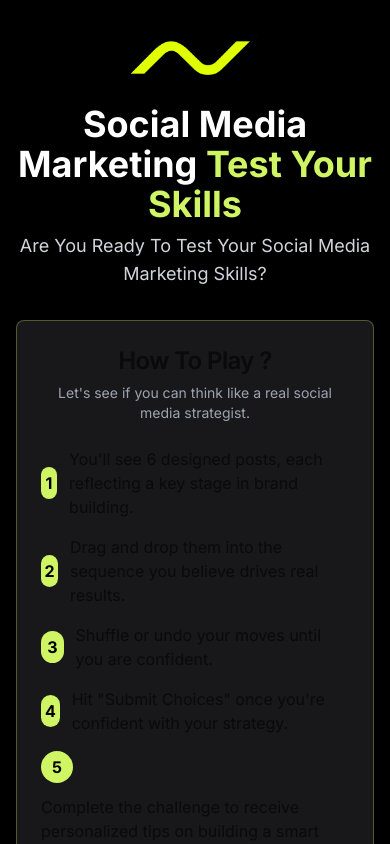
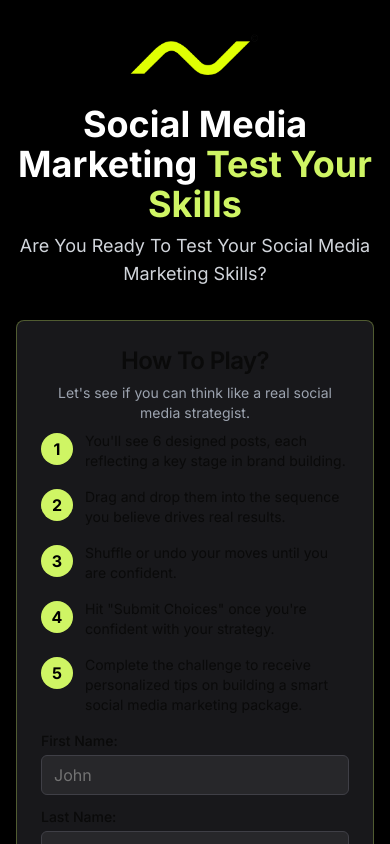
Before and after one commit to HaseeburRehma/lead-magnet, a Next.js app: page / in a window 390 px wide. Shown: the top 844 px of the page. Built offline with nearby package versions, Linux system fonts and the light colour scheme.

Commit message:
redesign layout

```diff
--- a/components/game-intro.tsx
+++ b/components/game-intro.tsx
@@ -1,27 +1,11 @@
 "use client"
-declare global {
-  interface Window {
-    grecaptcha: {
-      render: (...args: any[]) => any
-      getResponse: (...args: any[]) => any
-      reset: (...args: any[]) => any
-      ready: (cb: () => void) => void
-      execute?: (siteKey: string, options: { action: string }) => Promise<string>
-    }
-  }
-}
 
 import type React from "react"
-import { useState, useRef, useEffect } from "react"
+import { useState, useRef } from "react"
 import { Button } from "@/components/ui/button"
 import { Input } from "@/components/ui/input"
 import { Card, CardContent, CardDescription, CardFooter, CardHeader, CardTitle } from "@/components/ui/card"
-import dynamic from "next/dynamic"
-
-// Dynamically import the ReCAPTCHA component — no SSR
-const ReCAPTCHA = dynamic(() => import("react-google-recaptcha"), {
-  ssr: false,
-})
+import ReCAPTCHA from "react-google-recaptcha"
 
 interface GameIntroProps {
   onStart: (firstName: string, lastName: string, email: string, company: string) => void
@@ -34,50 +18,15 @@ export default function GameIntro({ onStart }: GameIntroProps) {
   const [company, setCompany] = useState("")
   const [errors, setErrors] = useState({ firstName: "", lastName: "", email: "", company: "", recaptcha: "" })
   const [isSubmitting, setIsSubmitting] = useState(false)
-  const [recaptchaValue, setRecaptchaValue] = useState<string | null>(null)
-  const [recaptchaLoaded, setRecaptchaLoaded] = useState(false)
-  const isRecaptchaDisabled = true // set to false in production
+  const [recaptchaLoaded, setRecaptchaLoaded] = useState(true)
+  const recaptchaRef = useRef<ReCAPTCHA>(null)
 
-  const recaptchaRef = useRef< ReCAPTCHA>(null)
-
-  // Check if reCAPTCHA script is loaded
-  useEffect(() => {
-    const checkRecaptchaLoaded = () => {
-      if (window.grecaptcha) {
-        setRecaptchaLoaded(true)
-      } else {
-        setTimeout(checkRecaptchaLoaded, 100)
-      }
-    }
-
-    checkRecaptchaLoaded()
-
-    // Ensure reCAPTCHA script is loaded
-    if (!document.querySelector('script[src*="recaptcha"]')) {
-      const script = document.createElement("script")
-      script.src = "https://www.google.com/recaptcha/api.js"
-      script.async = true
-      script.defer = true
-      document.head.appendChild(script)
-    }
-  }, [])
-
-  const validateEmail = (email: string) => {
-    const re =
-      /^(([^<>()[\]\\.,;:\s@"]+(\.[^<>()[\]\\.,;:\s@"]+)*)|(".+"))@((\[[0-9]{1,3}\.[0-9]{1,3}\.[0-9]{1,3}\.[0-9]{1,3}\])|(([a-zA-Z\-0-9]+\.)+[a-zA-Z]{2,}))$/
-    return re.test(String(email).toLowerCase())
+  const handleRecaptchaChange = () => {
+    setErrors((prev) => ({ ...prev, recaptcha: "" }))
   }
 
-  const handleRecaptchaChange = (value: string | null) => {
-    setRecaptchaValue(value)
-    if (value) {
-      setErrors((prev) => ({ ...prev, recaptcha: "" }))
-    }
-  }
-
-  const handleSubmit = async (e: React.FormEvent) => {
+  const handleSubmit = (e: React.FormEvent) => {
     e.preventDefault()
-    setIsSubmitting(true)
 
     const newErrors = { firstName: "", lastName: "", email: "", company: "", recaptcha: "" }
     let hasError = false
@@ -95,7 +44,7 @@ export default function GameIntro({ onStart }: GameIntroProps) {
     if (!email.trim()) {
       newErrors.email = "Please enter your email"
       hasError = true
-    } else if (!validateEmail(email)) {
+    } else if (!/^[^\s@]+@[^\s@]+\.[^\s@]+$/.test(email)) {
       newErrors.email = "Please enter a valid email"
       hasError = true
     }
@@ -105,70 +54,69 @@ export default function GameIntro({ onStart }: GameIntroProps) {
       hasError = true
     }
 
-    if (!recaptchaValue && !isRecaptchaDisabled) {
-      newErrors.recaptcha = "Please complete the reCAPTCHA"
-      hasError = true
-    }
+    // Uncomment for production use
+     const recaptchaValue = recaptchaRef.current?.getValue()
+     if (!recaptchaValue) {
+       newErrors.recaptcha = "Please complete the reCAPTCHA"
+       hasError = true
+     }
 
     setErrors(newErrors)
 
     if (!hasError) {
-      try {
-        // Start the game directly without sending form data to API
-        // We'll only send data when the game is completed
-        onStart(firstName, lastName, email, company)
-      } catch (error) {
-        console.error("Error starting game:", error)
-        setErrors((prev) => ({
-          ...prev,
-          email: error instanceof Error ? error.message : "Failed to start game",
-        }))
-        setIsSubmitting(false)
-      }
-    } else {
-      setIsSubmitting(false)
+      setIsSubmitting(true)
+      onStart(firstName, lastName, email, company)
     }
   }
 
   return (
     <Card className="bg-zinc-900 border-[#cff564]/30 max-w-2xl mx-auto">
-      <CardHeader>
-        <CardTitle className="text-2xl text-center">How To Play ?</CardTitle>
-        <CardDescription className="text-center text-gray-400">
+      <CardHeader className="text-center pb-2">
+        <CardTitle className="text-2xl md:text-3xl">How To Play?</CardTitle>
+        <CardDescription className="text-gray-400">
           Let's see if you can think like a real social media strategist.
         </CardDescription>
       </CardHeader>
       <CardContent className="space-y-4">
         <div className="grid gap-4">
-          <div className="flex items-center gap-3">
-            <div className="bg-[#cff564] text-black w-8 h-8 rounded-full flex items-center justify-center font-bold">
+          {/* Mobile-optimized steps with better spacing and alignment */}
+          <div className="flex flex-start gap-3">
+            <div className="bg-[#cff564] text-black w-8 h-8 rounded-full flex items-center justify-center font-bold shrink-0 mt-0.5">
               1
             </div>
-            <p>You'll see 6 designed posts, each reflecting a key stage in brand building.</p>
+            <p className="text-sm md:text-base">
+              You'll see 6 designed posts, each reflecting a key stage in brand building.
+            </p>
           </div>
-          <div className="flex items-center gap-3">
-            <div className="bg-[#cff564] text-black w-8 h-8 rounded-full flex items-center justify-center font-bold">
+
+          <div className="flex flex-start gap-3">
+            <div className="bg-[#cff564] text-black w-8 h-8 rounded-full flex items-center justify-center font-bold shrink-0 mt-0.5">
               2
             </div>
-            <p>Drag and drop them into the sequence you believe drives real results.</p>
+            <p className="text-sm md:text-base">
+              Drag and drop them into the sequence you believe drives real results.
+            </p>
           </div>
-          <div className="flex items-center gap-3">
-            <div className="bg-[#cff564] text-black w-8 h-8 rounded-full flex items-center justify-center font-bold">
+
+          <div className="flex flex-start gap-3">
+            <div className="bg-[#cff564] text-black w-8 h-8 rounded-full flex items-center justify-center font-bold shrink-0 mt-0.5">
               3
             </div>
-            <p>Shuffle or undo your moves until you are confident.</p>
+            <p className="text-sm md:text-base">Shuffle or undo your moves until you are confident.</p>
           </div>
-          <div className="flex items-center gap-3">
-            <div className="bg-[#cff564] text-black w-8 h-8 rounded-full flex items-center justify-center font-bold">
+
+          <div className="flex flex-start gap-3">
+            <div className="bg-[#cff564] text-black w-8 h-8 rounded-full flex items-center justify-center font-bold shrink-0 mt-0.5">
               4
             </div>
-            <p>Hit "Submit Choices" once you're confident with your strategy.</p>
+            <p className="text-sm md:text-base">Hit "Submit Choices" once you're confident with your strategy.</p>
           </div>
-          <div className="flex items-center gap-3 flex-wrap md:flex-nowrap">
-            <div className="bg-[#cff564] text-black w-8 h-8 rounded-full flex items-center justify-center font-bold shrink-0">
+
+          <div className="flex flex-start gap-3">
+            <div className="bg-[#cff564] text-black w-8 h-8 rounded-full flex items-center justify-center font-bold shrink-0 mt-0.5">
               5
             </div>
-            <p>
+            <p className="text-sm md:text-base">
               Complete the challenge to receive personalized tips on building a smart social media marketing package.
             </p>
           </div>
@@ -258,10 +206,10 @@ export default function GameIntro({ onStart }: GameIntroProps) {
       <CardFooter>
         <Button
           onClick={handleSubmit}
-          className="w-full bg-[#cff564] hover:bg-[#a8e600] text-black font-bold"
+          className="w-full bg-[#cff564] hover:bg-[#b8e64b] text-black font-bold"
           disabled={isSubmitting}
         >
-          {isSubmitting ? "Submitting..." : "Start Challenge"}
+          {isSubmitting ? "Loading..." : "Start Challenge"}
         </Button>
       </CardFooter>
     </Card>
--- a/components/game-over.tsx
+++ b/components/game-over.tsx
@@ -39,7 +39,7 @@ export default function GameOver({ onTryAgain }: GameOverProps) {
           Try Again
         </Button>
         <a
-          href="https://alevdigital.com/contact"
+          href="https://alevdigital.com/contact-us/"
           target="_blank"
           rel="noopener noreferrer"
           className="text-[#cff564] hover:underline text-sm"
--- a/components/game-success.tsx
+++ b/components/game-success.tsx
@@ -37,7 +37,7 @@ export default function GameSuccess({ name, email, onPlayAgain }: GameSuccessPro
           Play Again
         </Button>
         <a
-          href="https://alevdigital.com/contact"
+          href="https://alevdigital.com/contact-us/"
           target="_blank"
           rel="noopener noreferrer"
           className="text-[#cff564] hover:underline text-sm"
--- a/next.config.mjs
+++ b/next.config.js
@@ -11,8 +11,10 @@ try {
   }
 }
 
+
 /** @type {import('next').NextConfig} */
 const nextConfig = {
+  output: 'export',
   eslint: {
     ignoreDuringBuilds: true,
   },
--- a/package.json
+++ b/package.json
@@ -1,10 +1,12 @@
 {
   "name": "alev-lead-project",
   "version": "0.1.0",
+  "type": "module",
   "private": true,
   "scripts": {
     "dev": "next dev",
     "build": "next build",
+    "export": "next export",
     "start": "next start",
     "lint": "next lint"
   },
```
Also changed, not shown: 1 other file (tests, documents, lock files or other folders).
